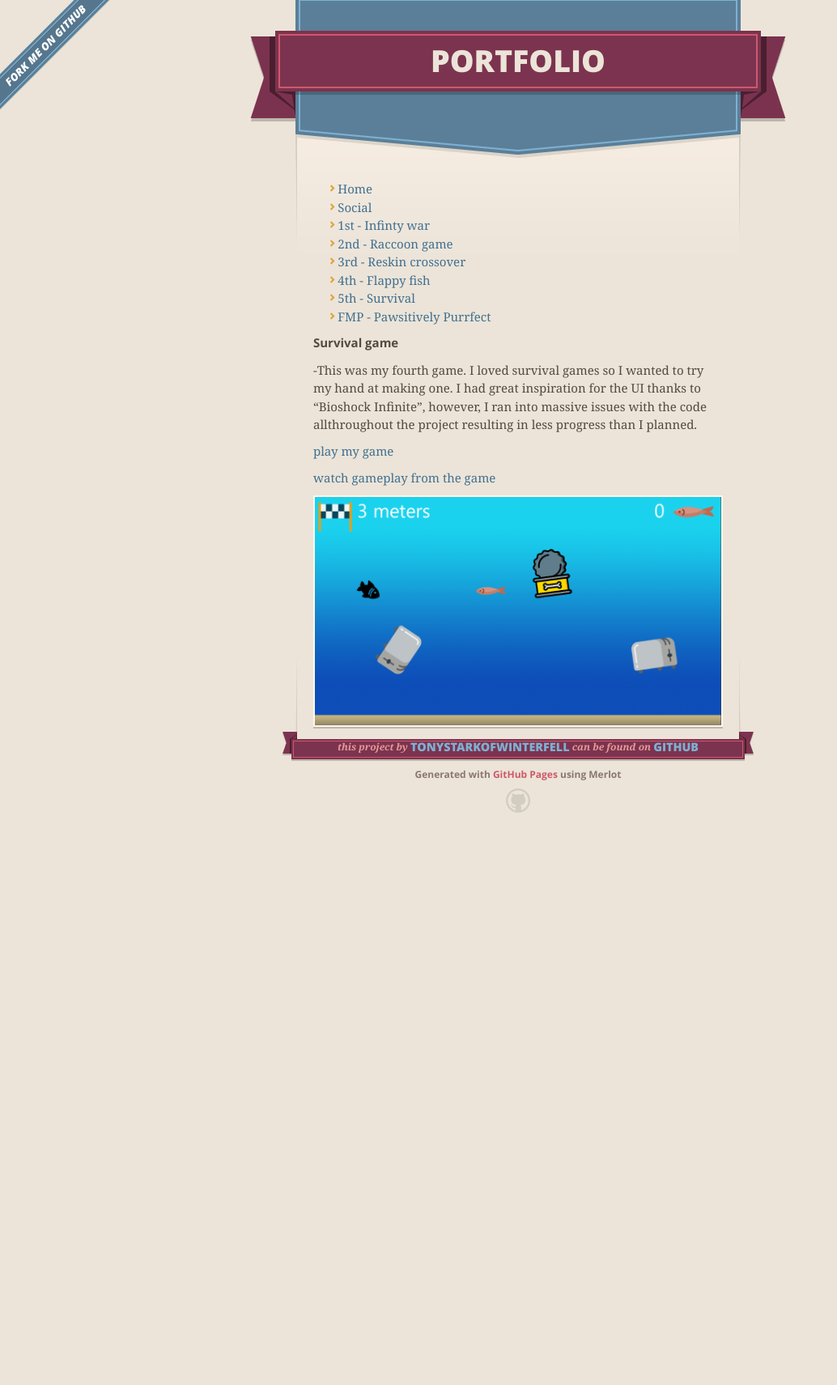
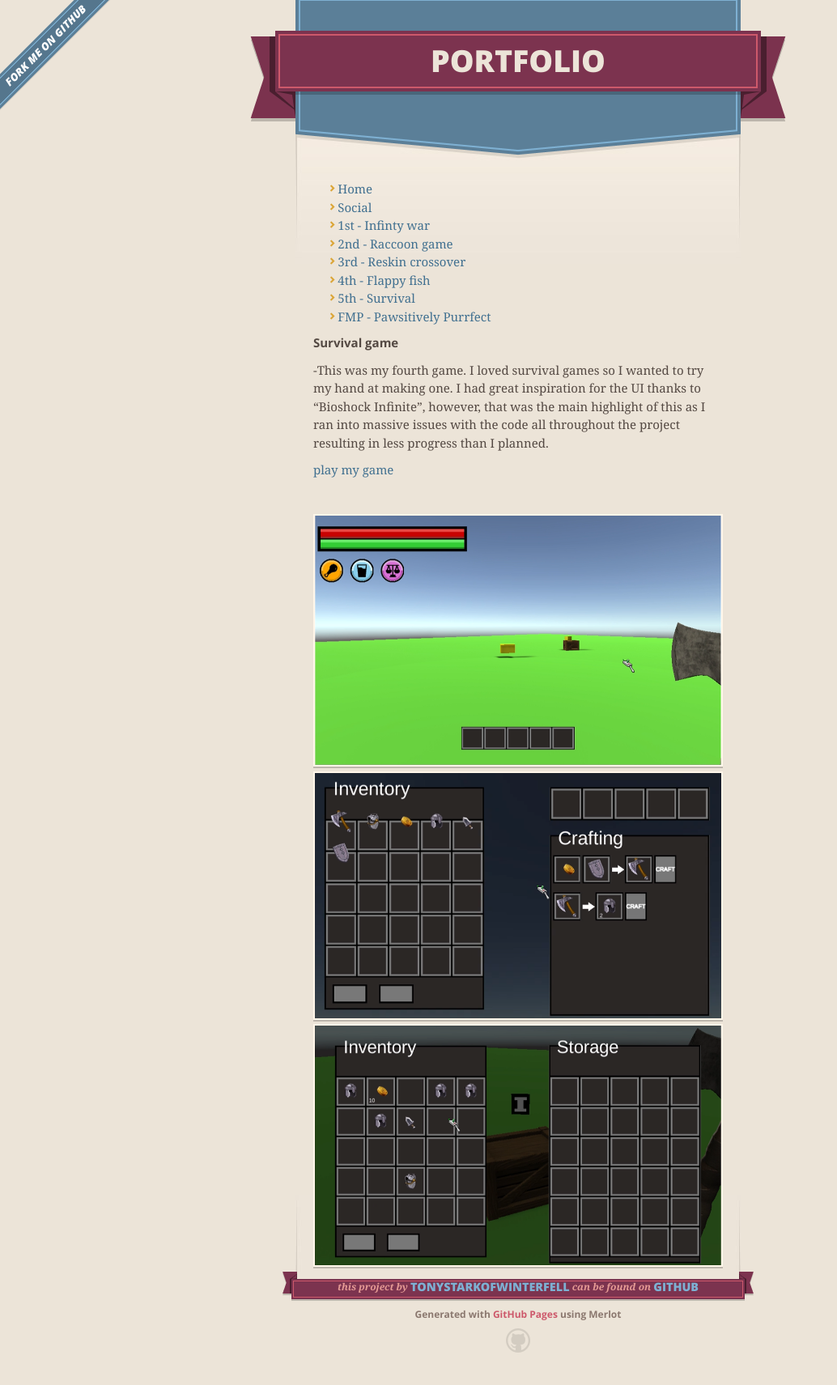
Before and after one commit to TonyStarkOfWinterfell/portfolio, a Jekyll site: the page built from 4th.md, in a window 1280 px wide. Shown: the whole page at 81% size, without its empty margins (0-1034 px from the left). Built offline with Jekyll 4.4.1, drawn with Linux system fonts in a browser that asks for light colours; our own code applies the rules of GitHub Pages for plain Markdown files; the repository's description, which GitHub fills in, is left out; before the commit the page ends 1044 px from its top, so only the background shows below that.

Commit message:
Update 4th.md

```diff
--- a/4th.md
+++ b/4th.md
@@ -1,15 +1,21 @@
 # Survival game
 
--This was my fourth game. I loved survival games so I wanted to try my hand at making one. I had great inspiration for the UI thanks to "Bioshock Infinite", however, I ran into massive issues with the code allthroughout the project resulting in less progress than I planned.
+-This was my fourth game. I loved survival games so I wanted to try my hand at making one. I had great inspiration for the UI thanks to "Bioshock Infinite", however, that was the main highlight of this as I ran into massive issues with the code all throughout the project resulting in less progress than I planned.
 
 [play my game](https://tonystarkofwinterfell.github.io/KeevoWebGL/.html)
 
-[watch gameplay from the game](https://youtu.be/kbTqX8ScaqQ)
+<br>
 
 
 <div>
-      <a class="example-image-link" href="assets/Fmp/Level.PNG" data-lightbox="example-set" data-title="Click the right half of the image to move forward.">
-        <img class="example-image" src="assets/Fmp/Level.PNG" alt=""/>
+      <a class="example-image-link" href="assets/Gallery/SUR1.png" data-lightbox="example-set" data-title="the HUD">
+        <img class="example-image" src="assets/Gallery/SUR1.png" alt=""/>
+  </a>
+  <a class="example-image-link" href="assets/Gallery/SUR2.png" data-lightbox="example-set" data-title="inventory">
+        <img class="example-image" src="assets/Gallery/SUR2.png" alt=""/>
+  </a>
+  <a class="example-image-link" href="assets/Gallery/SUR4.png" data-lightbox="example-set" data-title="storage box menu">
+        <img class="example-image" src="assets/Gallery/SUR4.png" alt=""/>
   </a>
 
 
```
